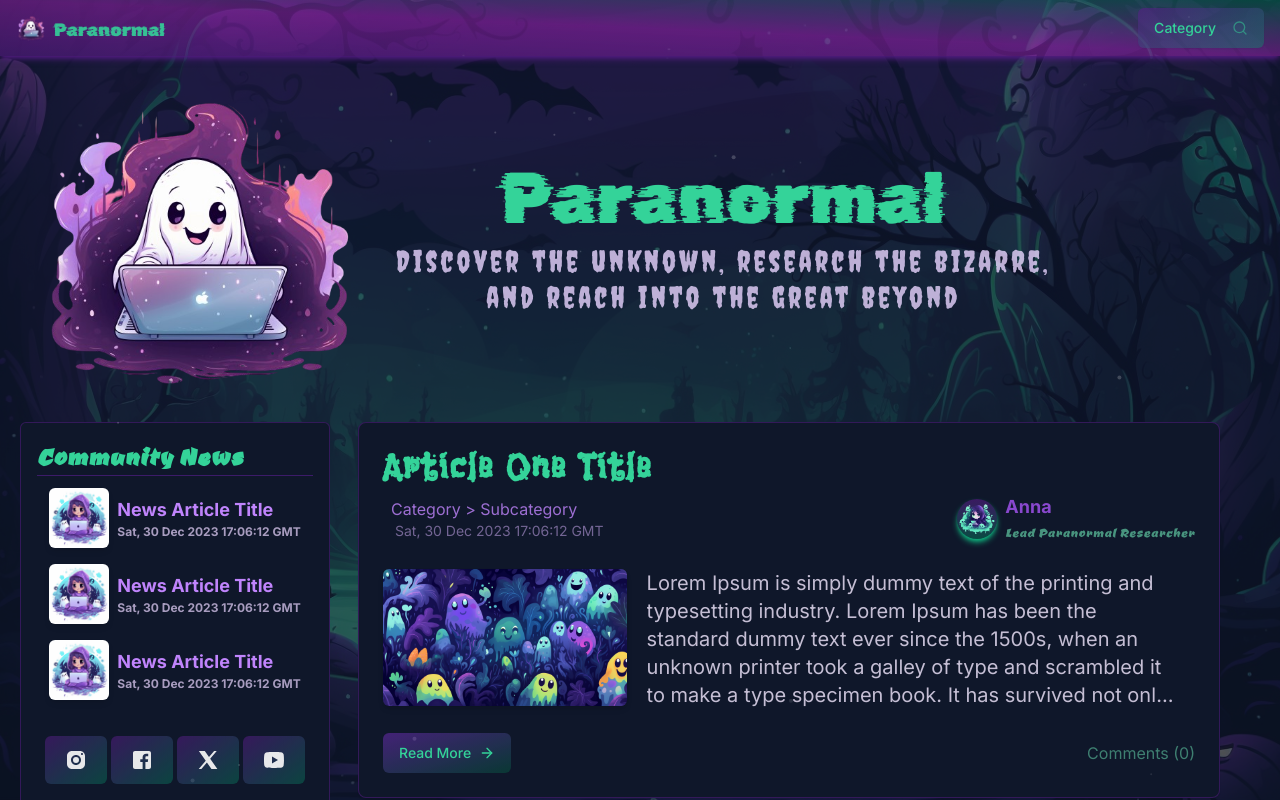
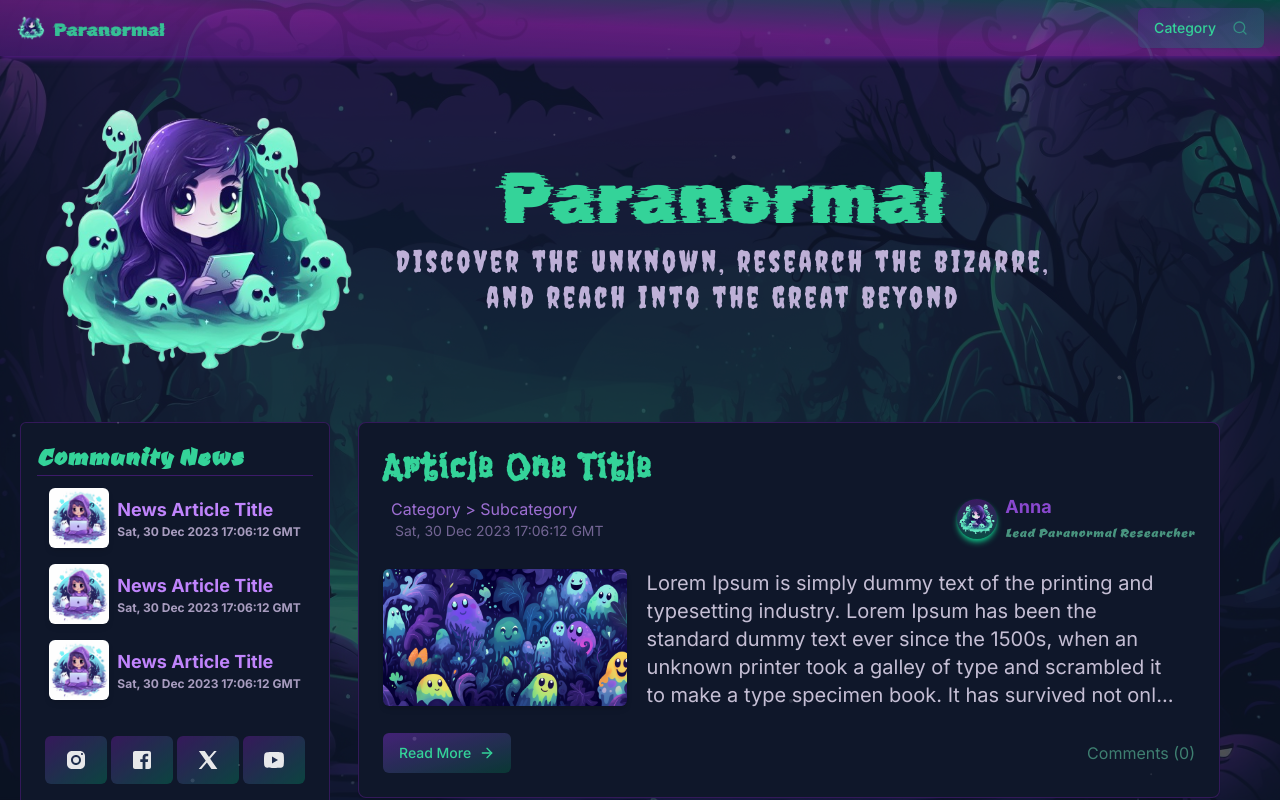
Before and after one commit to Triv2/spookyblog, a Next.js app: page / in a window 1280 px wide. Shown: the top 800 px of the page. Built offline with nearby package versions, Linux system fonts and the light colour scheme.

Commit message:
updated logo and landing image

```diff
--- a/app/(landing)/page.tsx
+++ b/app/(landing)/page.tsx
@@ -30,9 +30,10 @@ const LandingPage = () => {
       <div className="bg-slate-900/70">
       <div className="flex items-center justify-center flex-col h-auto w-full pt-14 ">
         <div className="flex items-center justify-start md:flex-row flex-col p-2 w-full ">
-          <div className="lg:w-[30%] flex items-center justify-center">
+          <div className="lg:w-[30%] flex items-center justify-center ">
             <Image
-              src="/headers/hero.png"
+              src="/avatars/avaf1.png"
+              className="transform -scale-x-100"
               alt="logo"
               width={350}
               height={350}
--- a/components/logo.tsx
+++ b/components/logo.tsx
@@ -12,7 +12,7 @@ export const Logo = () => {
   return (
     <Link href="/">
       <div className="hover:opacity-75 transition items-center gap-x-2   flex">
-        <Image src="/headers/hero.png" alt="logo" width={30} height={30} />
+        <Image className="transform -scale-x-100" src="/avatars/avaf1.png" alt="logo" width={30} height={30} />
 
       <p className={cn("text-lg text-emerald-400/90 pt-1 sm:flex hidden ",headingFont.className)}>
         Paranormal</p>
```
Also changed, not shown: public/logo/glogo.png (added).
